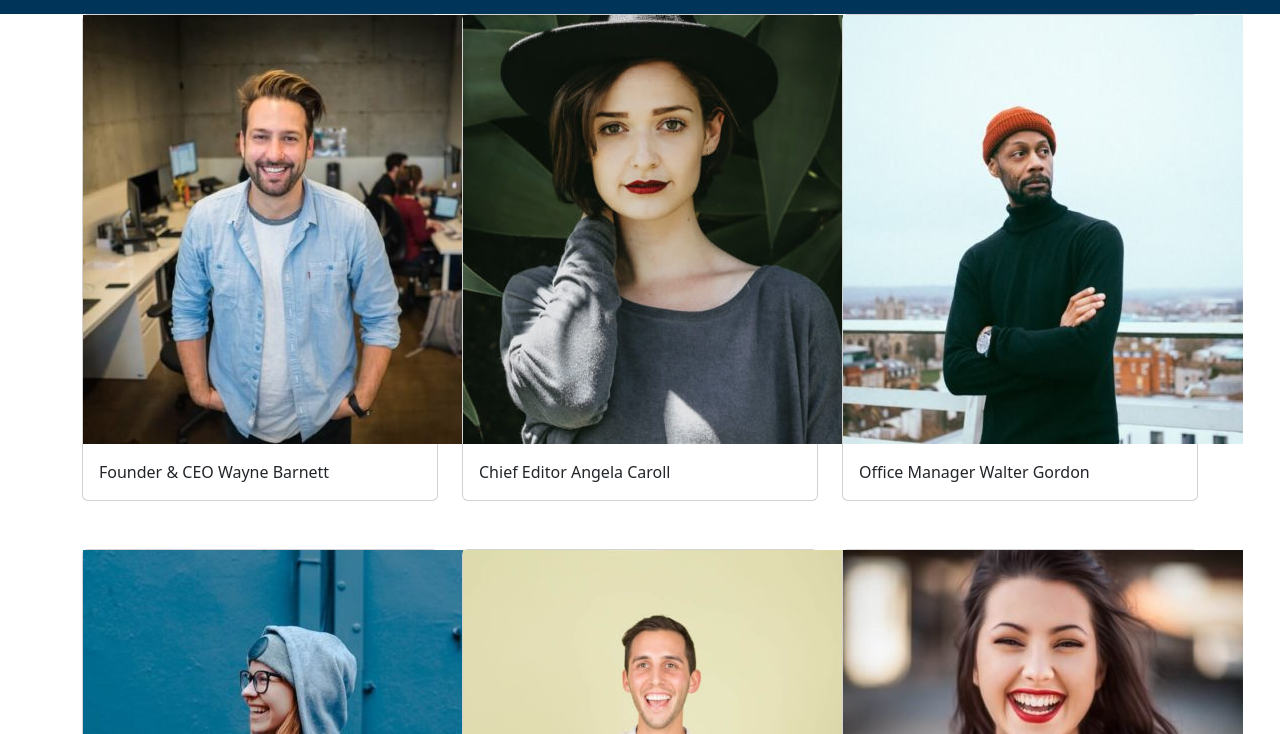
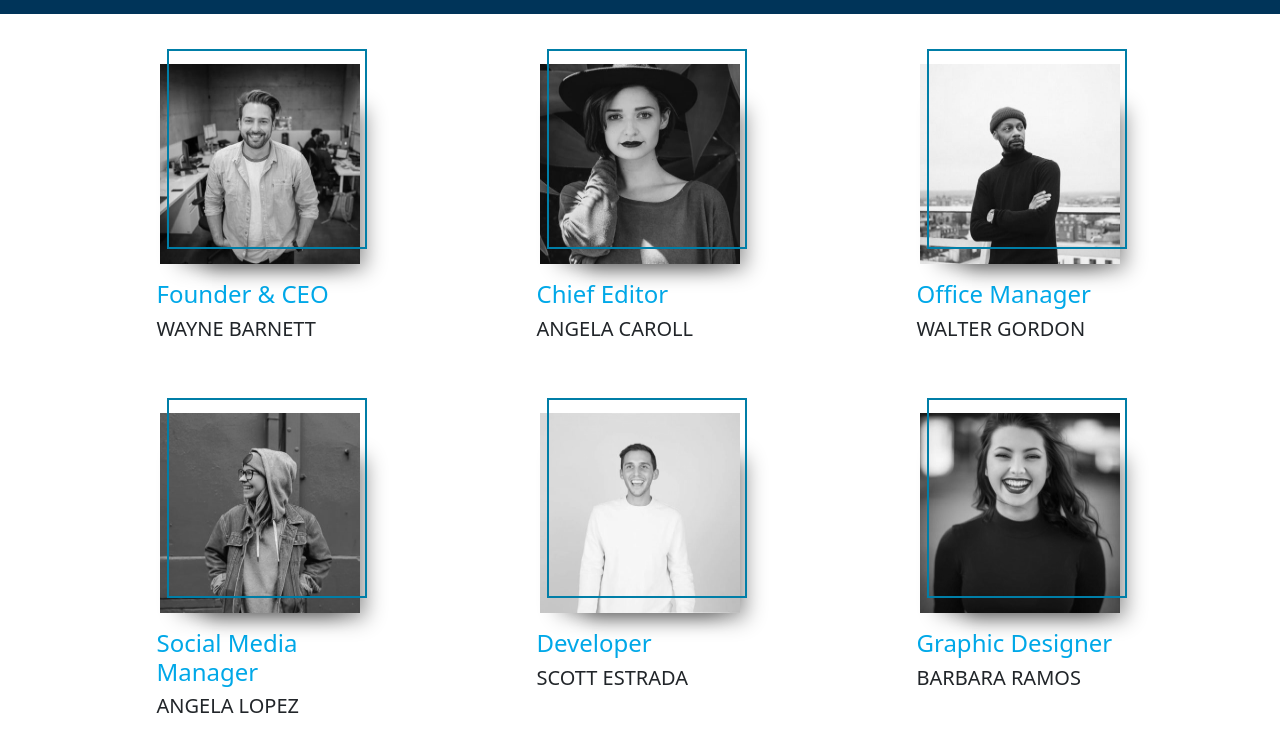
Before and after one commit to nicolozibra1/js-our-team, a plain HTML site: page index.html in a window 1280 px wide. Shown: the part 66-800 px from the top of the page. Drawn offline with nearby package versions, Linux system fonts and the light colour scheme.

Commit message:
upgrade-layout

```diff
--- a/css/style.css
+++ b/css/style.css
@@ -10,3 +10,37 @@ header{
     background-color: var(--blue-ocean);
     height: 80px;
 }
+
+.row{
+    margin-top: 50px;
+}
+.card{
+    border: none;
+}
+.card-head{
+    display: flex;
+    justify-content: center;
+    position: relative;
+}
+img{
+    width: 200px;
+    height: 200px;
+    filter: grayscale();
+    box-shadow: rgba(0, 0, 0, 0.45) 0px 20px 20px -20px , rgba(0, 0, 0, 0.45) 25px 25px 20px -20px;
+}
+.square{
+    width: 200px;
+    height: 200px;
+    border: 2px solid var(--acqua);
+    position: absolute;
+    top: -15px;
+    left: 40px;
+}
+.card-body{
+    display: flex;
+    flex-direction: column;
+    padding-left: 30px;
+}
+h4{
+    color: var(--light-blue);
+}
--- a/js/script.js
+++ b/js/script.js
@@ -67,15 +67,15 @@ for (let i = 0; i < ourTeam.length; i++) {
 
     const teamPeople = ourTeam[i];
     const template =
-                    `<div class="col-4 d-flex flex-wrap">
-                        <div class="card w-100 mb-5">
+                    `<div class="col-4 d-flex flex-wrap justify-content-center">
+                        <div class="card w-75 mb-5">
                             <div class="card-head">
                                 <img src="../img/${teamPeople.image}">
+                                <div class="square"></div>
                             </div>
                             <div class="card-body">
-                                ${teamPeople.role}
-                                ${teamPeople.name}
-                                ${teamPeople.surname}
+                                <h4>${teamPeople.role}</h4>
+                                <h5 class="text-uppercase">${teamPeople.name} ${teamPeople.surname}</h5>
                             </div>
                         </div>
                     </div>`
```
